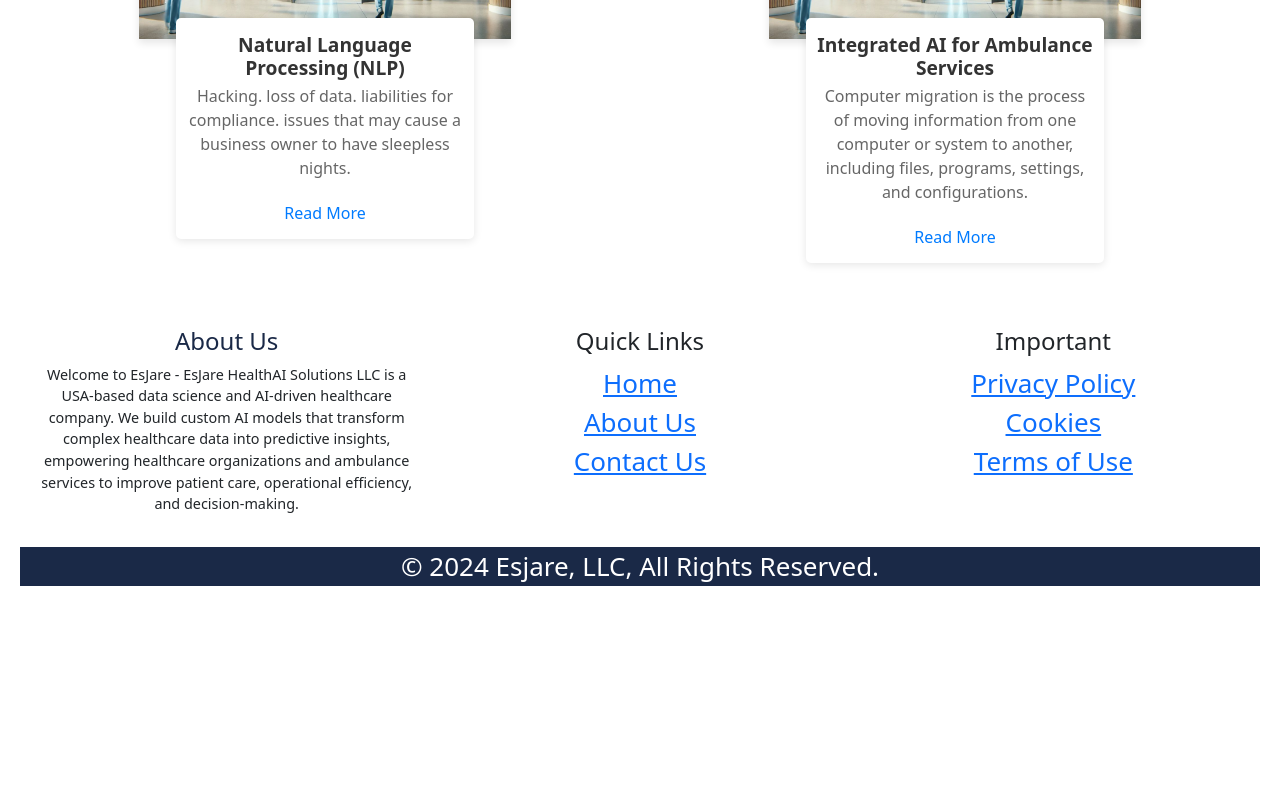
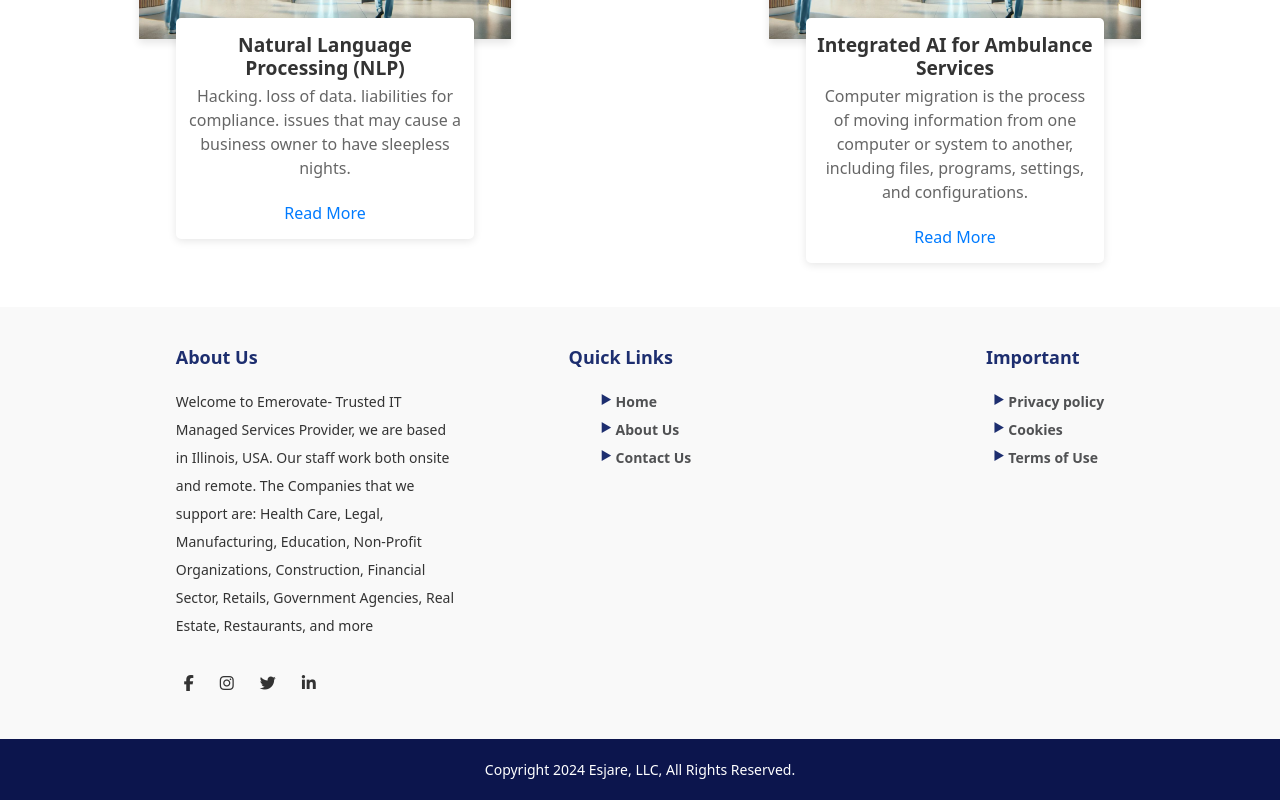
Before and after one commit to Sireesha024/esjare, a React (Create React App) app: page / in a window 1280 px wide. Shown: the part 1859-2659 px from the top of the page. Before the commit the page ends 2497 px from the top, so only its background shows below. Built offline with nearby package versions, Linux system fonts and the light colour scheme.

Commit message:
footer section updated

```diff
--- a/src/components/Footer.jsx
+++ b/src/components/Footer.jsx
@@ -4,50 +4,50 @@ import './../css/footer.css'; // SCSS styles
 
 const Footer = () => {
   return (
-    <footer className="footer bg-white text-dark w-100">
-      <div className="container-fluid">
-        <Row>
-          <Col md={4}>
-            <h4 className="about-heading">About Us</h4>
-            <p className="about-content">
-              Welcome to EsJare - EsJare HealthAI Solutions LLC is a USA-based data science and AI-driven healthcare company. We build custom AI models that transform complex healthcare data into predictive insights, empowering healthcare organizations and ambulance services to improve patient care, operational efficiency, and decision-making.
+     <><section className="footer-area">
+      <div className="container">
+        <div className="row-blocks">
+          <div className="aboutus">
+            <h2 className="col-heading">About Us</h2>
+            <p className="aboutus-content">
+            Welcome to Emerovate- Trusted IT Managed Services Provider, we are based in Illinois, USA. Our staff work both onsite and remote. The Companies that we support are: Health Care, Legal, Manufacturing, Education, Non-Profit Organizations, Construction, Financial Sector, Retails, Government Agencies, Real Estate, Restaurants, and more
             </p>
-          </Col>
-          <Col md={4}>
-            <h4>Quick Links</h4>
-            <ul className="list-unstyled">
-              <li>
-                <a href="/">Home</a>
-              </li>
-              <li>
-                <a href="/about-us">About Us</a>
-              </li>
-              <li>
-                <a href="/contact-us">Contact Us</a>
-              </li>
+            <div className="social-media">
+            {/* <i className="fab fa-facebook-f"></i>
+                <i className="fab fa-instagram"></i>
+                <i className="fab fa-linkedin-in"></i>
+                <i className="fab fa-twitter"></i> */}
+              {/* links add */}
+              <a href="https://www.facebook.com/" target="_blank" aria-label="Instagram"><i className="fab fa-facebook-f"></i></a>
+              <a href="https://www.instagram.com/" target="_blank" aria-label="Instagram"><i className="fab fa-instagram"></i></a>
+              <a href="https://www.twitter.com/" target="_blank" aria-label="Instagram"><i className="fab fa-twitter"></i></a>
+              <a href="https://www.linkedin.com/" target="_blank" aria-label="Instagram"><i className="fab fa-linkedin-in"></i></a>
+            </div>
+          </div>
+          <div className="quick-links">
+            <h2 className="col-heading">Quick Links</h2>
+            <ul>
+              <li><a href="">Home</a></li>
+              <li><a href="/about">About Us</a></li>
+              <li><a href="/contact">Contact Us</a></li>
             </ul>
-          </Col>
-          <Col md={4}>
-            <h4>Important</h4>
-            <ul className="list-unstyled">
-              <li>
-                <a href="/privacy-policy">Privacy Policy</a>
-              </li>
-              <li>
-                <a href="/cookies">Cookies</a>
-              </li>
-              <li>
-                <a href="/terms-of-use">Terms of Use</a>
-              </li>
+          </div>
+          <div className="Important">
+            <h2 className="col-heading">Important</h2>
+            <ul>
+              <li><a href="">Privacy policy</a></li>
+              <li><a href="">Cookies</a></li>
+              <li><a href="">Terms of Use</a></li>
             </ul>
-          </Col>
-        </Row>
+          </div>
+        </div>
       </div>
-      <div className="copyright text-center py-3">
-        <p className="text-blue">&copy; 2024 Esjare, LLC, All Rights Reserved.</p>
-      </div>
-    </footer>
-  );
+    </section><section className="copyright">
+        <div className="container">
+          <p>Copyright 2024 Esjare, LLC, All Rights Reserved. </p>
+        </div>
+      </section></>
+  )
 };
 
 export default Footer;
--- a/src/css/footer.css
+++ b/src/css/footer.css
@@ -1,65 +1,113 @@
-.footer {
-  position: relative;
-  bottom: 0;
-  left: 0;
-  right: 0;
-  width: 100%;
+@charset "UTF-8";
+/* Footer Area */
+.footer-area {
+  background-color: #f9f9f9;
+  padding: 40px 0;
 }
 
-.about-heading {
-  color: #1A2947; /* Set the heading color to blue */
+.row-blocks {
+  display: flex;
+  justify-content: space-evenly;
+  align-items: flex-start;
+  gap: 20px;
 }
 
-.about-content {
-  font-size: 0.9rem; /* Adjust font size smaller */
+.aboutus,
+.quick-links,
+.important {
+  width: 25%;
+  text-align: left;
 }
 
-.text-blue {
-  background-color: #1A2947; /* Apply blue color to copyright */
+.col-heading {
+  font-size: 18px;
+  color: #1d2e6f; /* Dark blue for headings */
+  margin-bottom: 20px;
+  font-weight: bolder;
+}
+
+.aboutus-content {
+  font-size: 14px;
+  line-height: 2;
+  color: #333;
+  text-align: left;
+}
+
+ul {
+  list-style: none;
+  padding: 0;
+}
+
+/* Links with Arrow in Front */
+ul li a {
+  text-decoration: none;
+  font-size: 14px;
+  color: #505153; /* Dark blue text color for links */
+  position: relative;
+  display: flex;
+  padding-left: 15px; /* Space for arrow in front */
+  font-weight: 600;
+  text-align: left;
+  line-height: 2;
+}
+
+ul li a:hover {
+  color: #1d2e6f; /* Keep the color on hover */
+}
+
+ul li a::before {
+  content: "▶"; /* Arrow symbol */
+  font-size: 12px;
+  color: #1d2e6f; /* Arrow color */
+  position: absolute;
+  left: 0;
+  top: 0;
+  bottom: 0;
+  margin: auto; /* Center the arrow vertically */
+  transition: transform 0.3s ease-in-out;
+}
+
+ul li a:hover::before {
+  transform: translateX(5px); /* Slide the arrow to the right on hover */
+}
+
+.social-media {
+  display: flex;
+  justify-content: flex-start;
+  gap: 10px;
+  margin-top: 20px;
+}
+
+.social-media i {
+  color: #333; /* Social media icon color */
+  font-size: 16px;
+  padding: 8px;
+}
+
+/* Copyright Area */
+.copyright {
+  background-color: #0c154d; /* Dark blue background */
+  color: #fff;
+  padding: 20px 0;
+  text-align: center;
+}
+
+.copyright p {
+  margin: 0;
+  font-size: 14px;
   color: #fff;
 }
 
-.footer {
-  padding: 20px;
-  background-color: white;
-  color: #fff;
-}
-.footer .footer-heading {
-  color: blue;
-  font-weight: bold;
-}
-.footer .footer-text {
-  font-size: 0.9rem;
-  color: #fff;
-}
-.footer .footer-list {
-  list-style-type: none;
-  padding: 0;
-}
-.footer .footer-list li {
-  margin-bottom: 10px;
-}
-.footer .footer-list li a {
-  color: #333;
-  text-decoration: none;
-}
-.footer .footer-list li a:hover {
-  text-decoration: underline;
-}
-.footer .footer-icon {
-  margin-right: 15px;
-  color: #333;
-}
-.footer .footer-icon:hover {
-  color: #007bff;
-}
-.footer .my-3 {
-  margin-top: 20px;
-}
-
-.footer-copyright {
-  background-color: #1A2947;
-  color: white;
-  text-align: center;
-  padding: 10px 0;
+/* Mobile responsiveness */
+@media (max-width: 768px) {
+  .row-blocks {
+    flex-direction: column;
+    align-items: flex-start;
+  }
+  .aboutus,
+  .quick-links,
+  .important {
+    width: 100%;
+    margin-bottom: 20px;
+  }
 }/*# sourceMappingURL=footer.css.map */
--- a/src/css/footer.scss
+++ b/src/css/footer.scss
@@ -1,74 +1,114 @@
-.footer {
-    position: relative;
-    bottom: 0;
-    left: 0;
-    right: 0;
-    width: 100%;
+/* Footer Area */
+.footer-area {
+  background-color: #f9f9f9;
+  padding: 40px 0;
 }
 
-  .about-heading {
-    color: #1A2947; /* Set the heading color to blue */
+.row-blocks {
+  display: flex;
+  justify-content: space-evenly;
+  align-items: flex-start;
+  gap: 20px;
 }
 
-  .about-content {
-    font-size: 0.9rem; /* Adjust font size smaller */
+.aboutus,
+.quick-links,
+.important {
+  width: 25%;
+  text-align: left;
 }
 
-  .text-blue {
-    background-color: #1A2947; /* Apply blue color to copyright */
+.col-heading {
+  font-size: 18px;
+  color: #1d2e6f; /* Dark blue for headings */
+  margin-bottom: 20px;
+  font-weight: bolder;
+}
+
+.aboutus-content {
+  font-size: 14px;
+  line-height: 2.0;
+  color: #333;
+  text-align: left;
+}
+
+ul {
+  list-style: none;
+  padding: 0;
+}
+
+
+/* Links with Arrow in Front */
+ul li a {
+  text-decoration: none;
+  font-size: 14px;
+  color: #505153; /* Dark blue text color for links */
+  position: relative;
+  display: flex;
+  padding-left: 15px; /* Space for arrow in front */
+  font-weight: 600;
+  text-align: left;
+  line-height: 2.0;
+}
+
+ul li a:hover {
+  color: #1d2e6f; /* Keep the color on hover */
+}
+
+ul li a::before {
+  content: "▶"; /* Arrow symbol */
+  font-size: 12px;
+  color: #1d2e6f; /* Arrow color */
+  position: absolute;
+  left: 0;
+  top: 0;
+  bottom: 0;
+  margin: auto; /* Center the arrow vertically */
+  transition: transform 0.3s ease-in-out;
+}
+
+ul li a:hover::before {
+  transform: translateX(5px); /* Slide the arrow to the right on hover */
+}
+
+.social-media {
+  display: flex;
+  justify-content: flex-start;
+  gap: 10px;
+  margin-top: 20px;
+}
+
+.social-media i {
+  color: #333; /* Social media icon color */
+  font-size: 16px;
+  padding : 8px;
+}
+
+/* Copyright Area */
+.copyright {
+  background-color: #0c154d; /* Dark blue background */
+  color: #fff;
+  padding: 20px 0;
+  text-align: center;
+}
+
+.copyright p {
+  margin: 0;
+  font-size: 14px;
   color: #fff;
 }
 
-  .footer {
-    padding: 20px;
-    background-color: white;
-    color: #fff;
-
-    .footer-heading {
-      color: blue;
-      font-weight: bold;
+/* Mobile responsiveness */
+@media (max-width: 768px) {
+  .row-blocks {
+    flex-direction: column;
+    align-items: flex-start;
   }
 
-    .footer-text {
-      font-size: 0.9rem;
-      color: #fff;
-    }
-
-    .footer-list {
-      list-style-type: none;
-      padding: 0;
-
-      li {
-        margin-bottom: 10px;
-
-        a {
-          color: #333;
-          text-decoration: none;
-
-          &:hover {
-            text-decoration: underline;
+  .aboutus,
+  .quick-links,
+  .important {
+    width: 100%;
+    margin-bottom: 20px;
   }
 }
-      }
-    }
-
-    .footer-icon {
-      margin-right: 15px;
-      color: #333;
-
-      &:hover {
-        color: #007bff;
-      }
-    }
-
-    .my-3 {
-      margin-top: 20px;
-    }
-  }
-
-  .footer-copyright {
-    background-color: #1A2947;
-    color: white;
-    text-align: center;
-    padding: 10px 0;
-  }
```
Also changed, not shown: 1 other file (tests, documents, lock files or other folders). Lines whose indentation alone changed are shown as unchanged.
